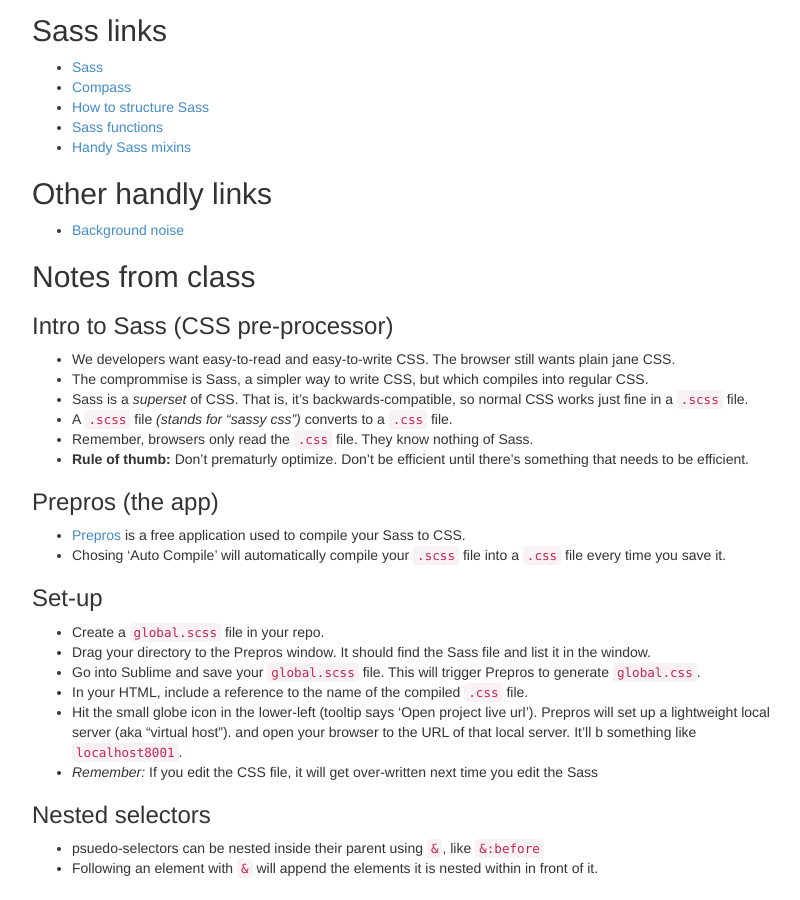
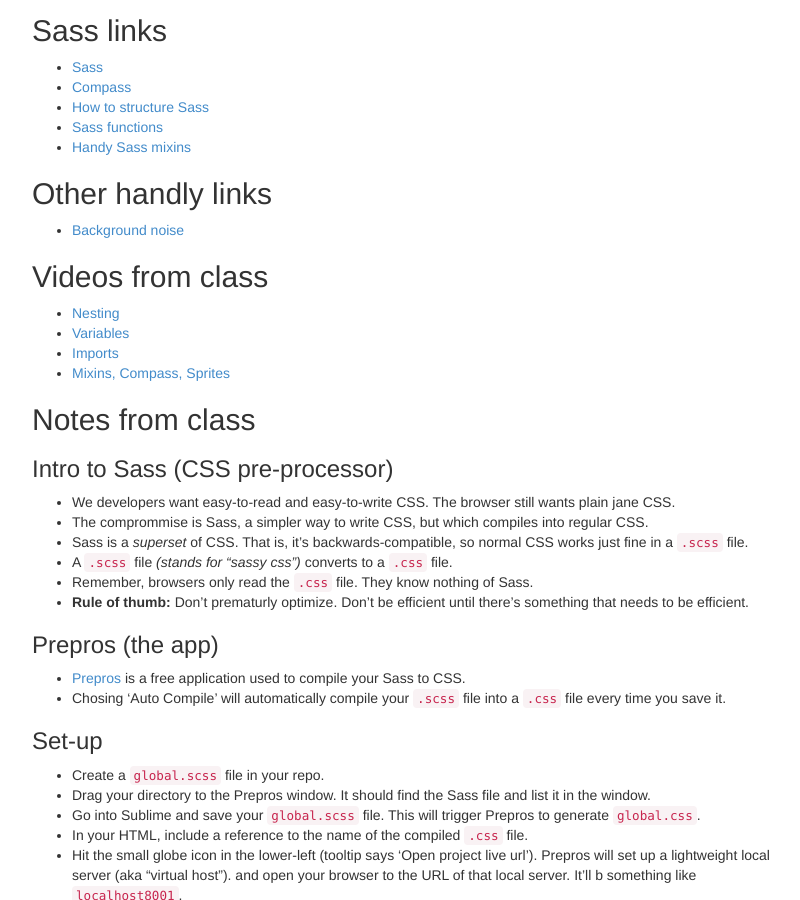
Before and after one commit to tsl-frontend/tsl-frontend.github.io, a Jekyll site: the page built from _posts/2013-11-11-13.md, in a window 1280 px wide and 900 px high, scrolled down 571 px. Shown: the whole window, without its empty margins (38-838 px from the left). Built offline with Jekyll 4.4.1, drawn with Linux system fonts in a browser that asks for light colours; Markdown is read by kramdown in place of the engine named in the settings.

Commit message:
Added links to videos.

```diff
--- a/_posts/2013-11-11-13.md
+++ b/_posts/2013-11-11-13.md
@@ -33,6 +33,13 @@ categories: day
 ## Other handly links
 
 - [Background noise](http://www.noisli.com/)
+
+## Videos from class
+
+- [Nesting](https://vimeo.com/79229547)
+- [Variables](https://vimeo.com/79228245)
+- [Imports](https://vimeo.com/79229930)
+- [Mixins, Compass, Sprites](https://vimeo.com/79233101)
 
 ## Notes from class
 
```
